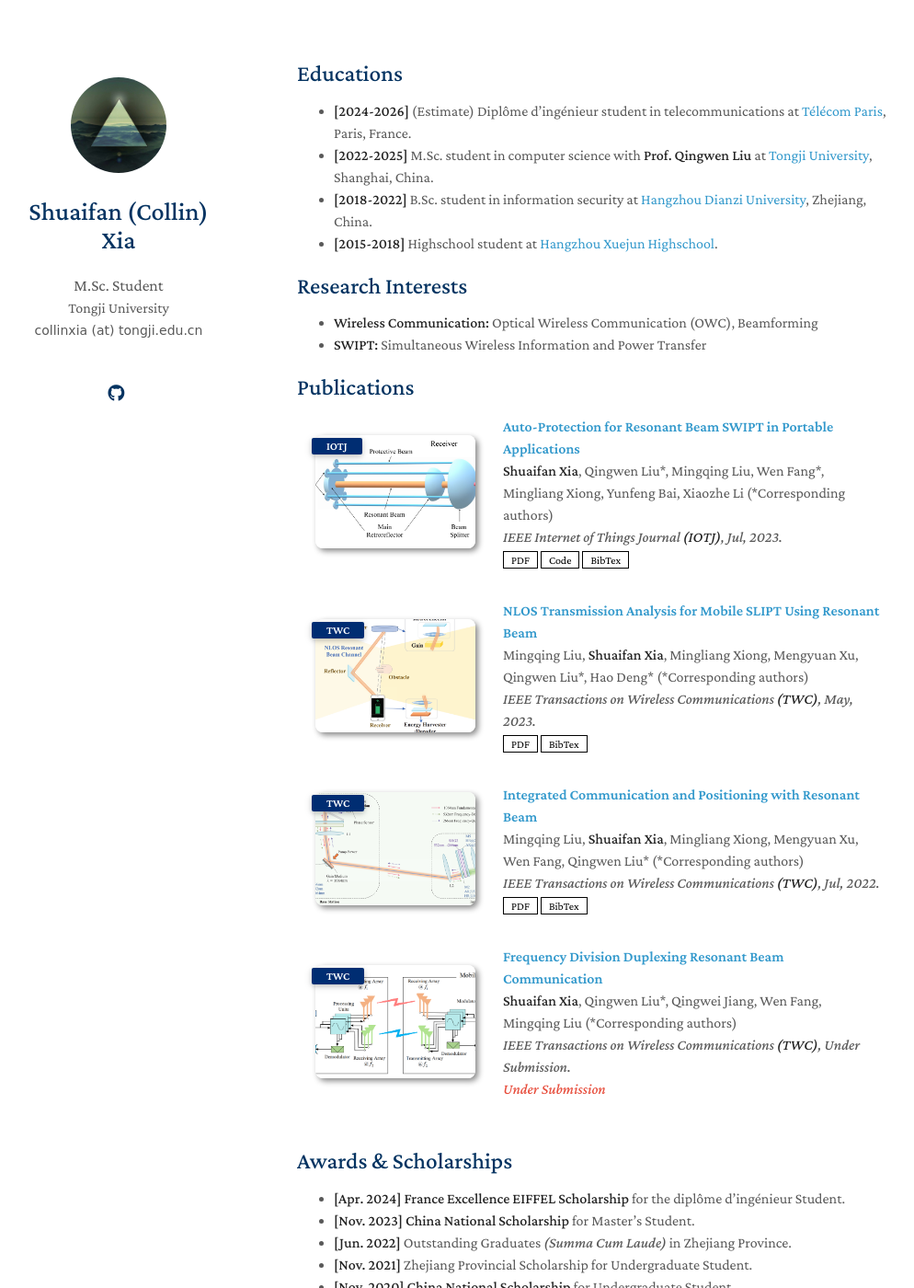
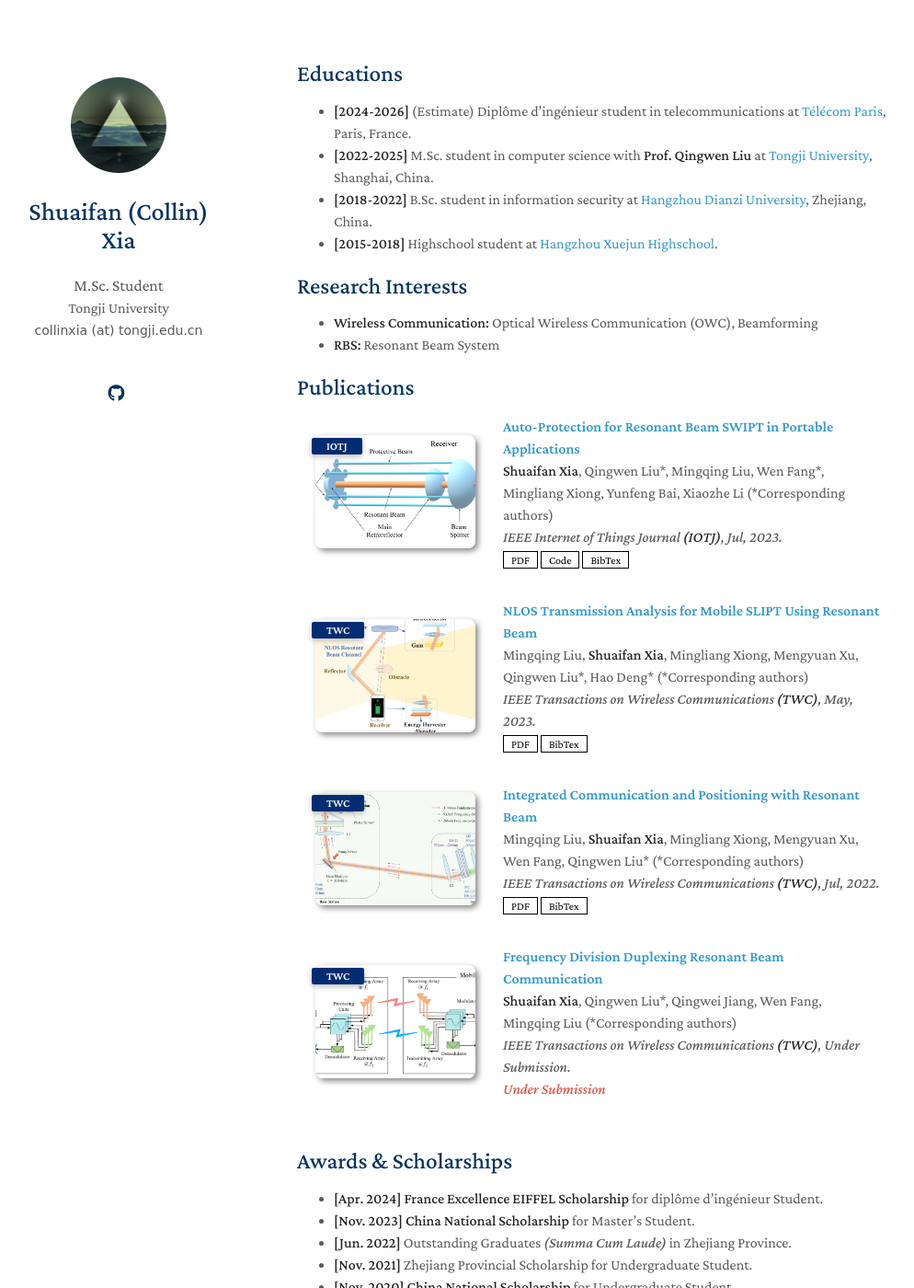
Before and after one commit to Collin911/homepage, a Jekyll site: the page built from index.md, in a window 1280 px wide and 1400 px high. Shown: the whole window at 92% size, without its empty margins (147-1141 px from the left). Built offline with Jekyll 4.4.1, drawn with Linux system fonts in a browser that asks for light colours; nearby versions of some CDN libraries; a style sheet for code colours, icons or effects is not loaded; our own code applies the rules of GitHub Pages for plain Markdown files.

Commit message:
Update index.md

```diff
--- a/index.md
+++ b/index.md
@@ -11,12 +11,12 @@ layout: homepage
 ## Research Interests
 
 - **Wireless Communication:** Optical Wireless Communication (OWC), Beamforming
-- **SWIPT:** Simultaneous Wireless Information and Power Transfer
+- **RBS:** Resonant Beam System
 
 {% include_relative _includes/publications.md %}
 
 ## Awards & Scholarships
-- **[Apr. 2024]** **France Excellence EIFFEL Scholarship** for the diplôme d’ingénieur Student.
+- **[Apr. 2024]** **France Excellence EIFFEL Scholarship** for diplôme d’ingénieur Student.
 - **[Nov. 2023]** **China National Scholarship** for Master's Student.
 - **[Jun. 2022]** Outstanding Graduates *(Summa Cum Laude)* in Zhejiang Province.
 - **[Nov. 2021]** Zhejiang Provincial Scholarship for Undergraduate Student.
```
